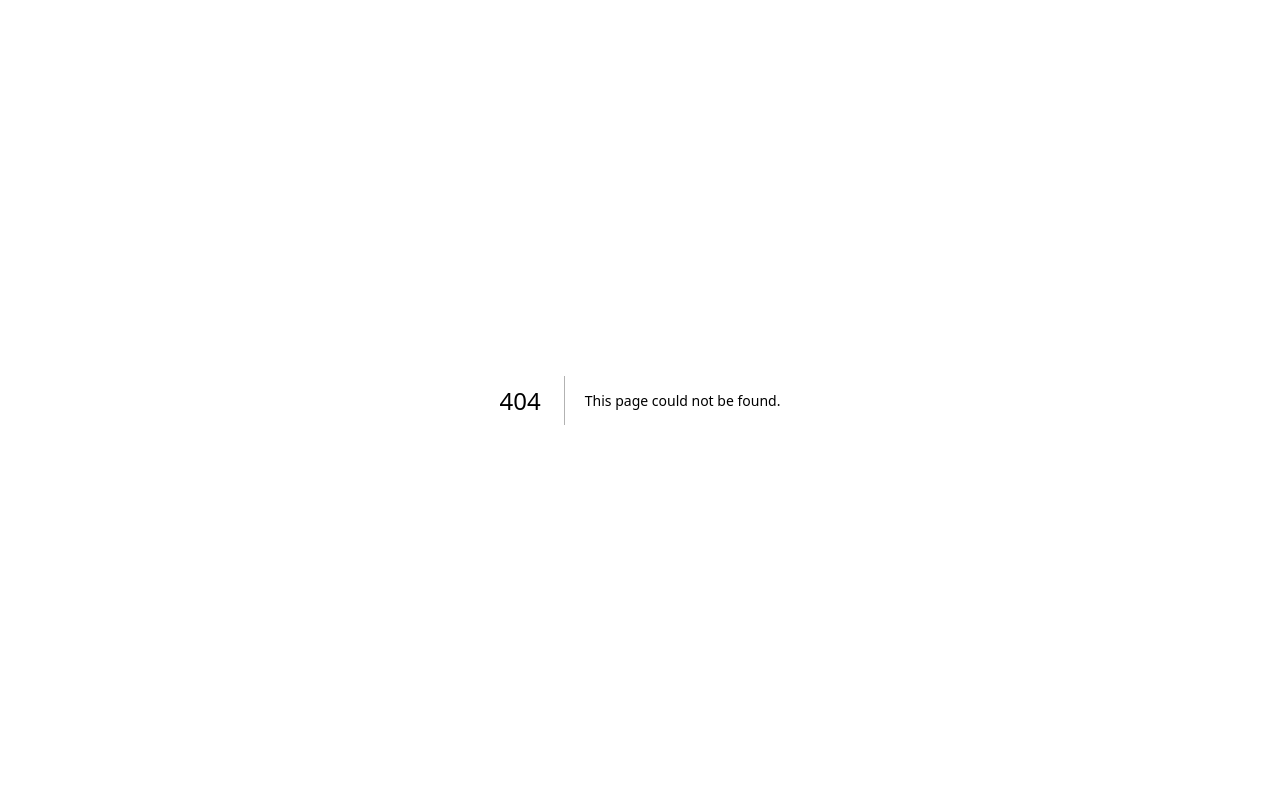
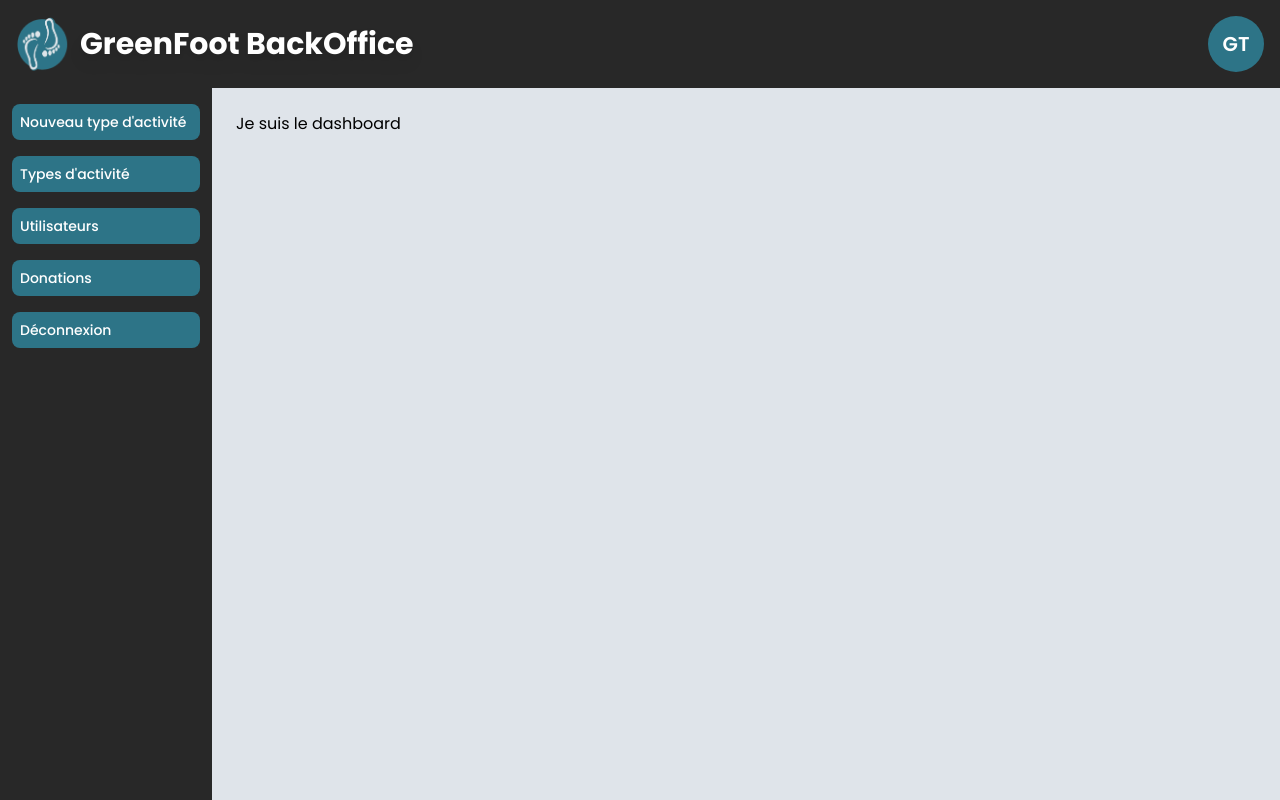
Before and after one commit to WildCodeSchool/2023-11-wns-bleu-g3, a Next.js app in the folder frontend/: page /admin/dashboard in a window 1280 px wide. Before the commit this address had no page. Built offline with nearby package versions, Linux system fonts and the light colour scheme.

Commit message:
admin layout ok

```diff
--- /dev/null
+++ b/frontend/src/components/side-admin-item.tsx
@@ -0,0 +1,18 @@
+export default function SideAdminItem({
+  name,
+  href,
+}: {
+  name: string;
+  href: string;
+}) {
+  return (
+    <li>
+      <a
+        href={href}
+        className="flex items-center text-sm p-2 text-white rounded-lg  bg-reef hover:bg-white hover:text-black btn transition ease-in-out"
+      >
+        {name}{" "}
+      </a>
+    </li>
+  );
+}
--- /dev/null
+++ b/frontend/src/components/side-admin.tsx
@@ -0,0 +1,25 @@
+import React from "react";
+import SideAdminItem from "./side-admin-item";
+
+export default function SideAdmin({ isOpen }: { isOpen: any }) {
+  return (
+    <aside
+      id="default-sidebar"
+      className={` md:translate-x-0 ${
+        isOpen === false
+          ? "-translate-x-full left-0 z-40 w-64 h-full transition-transform"
+          : "translate-x-0 z-40 left-0 absolute sm:relative w-full sm:w-1/2 md:w-64 h-full transition-transform"
+      }`}
+    >
+      <div className=" px-3 py-4 bg-anchor flex flex-col justify-between h-full">
+        <ul className="flex flex-col gap-4">
+          <SideAdminItem href="#" name="Nouveau type d'activité" />
+          <SideAdminItem href="#" name="Types d'activité" />
+          <SideAdminItem href="#" name="Utilisateurs" />
+          <SideAdminItem href="#" name="Donations" />
+          <SideAdminItem href="#" name="Déconnexion" />
+        </ul>
+      </div>
+    </aside>
+  );
+}
--- /dev/null
+++ b/frontend/src/components/topbar-admin.tsx
@@ -0,0 +1,36 @@
+import Icon from "./icon";
+
+export default function TopbarAdmin({
+  isOpen,
+  setIsOpen,
+}: {
+  isOpen: any;
+  setIsOpen: any;
+}) {
+  console.log(isOpen);
+  return (
+    <nav className="flex flex-row justify-between items-center p-4 bg-anchor w-full">
+      <div className="flex justify-center items-center gap-2">
+        <img src="../../img/greenfoot-logo.png" alt="" className="w-14" />
+
+        <h1 className="text-white text-xl md:text-3xl font-bold drop-shadow-lg">
+          GreenFoot <br className="md:hidden" /> BackOffice
+        </h1>
+      </div>
+      <div className="hidden md:block">
+        <button className="h-14 w-14 rounded-full bg-reef flex justify-center items-center text-xl text-white font-semibold btn hover:bg-white hover:text-anchor transition ease-in-out">
+          GT
+        </button>
+      </div>
+      {isOpen === false ? (
+        <button onClick={() => setIsOpen(true)} className="md:hidden">
+          <Icon name="menu" size="4xl" color="white" />
+        </button>
+      ) : (
+        <button onClick={() => setIsOpen(false)} className="md:hidden">
+          <Icon name="close" size="4xl" color="white" />
+        </button>
+      )}
+    </nav>
+  );
+}
--- /dev/null
+++ b/frontend/src/layouts/layout-admin.tsx
@@ -0,0 +1,16 @@
+import SideAdmin from "@/components/side-admin";
+import TopbarAdmin from "@/components/topbar-admin";
+import React, { use, useState } from "react";
+
+export default function LayoutAdmin({ children }: { children: any }) {
+  const [isOpen, setIsOpen] = useState(false);
+  return (
+    <>
+      <TopbarAdmin isOpen={isOpen} setIsOpen={setIsOpen} />
+      <main className="flex justify-between h-full">
+        <SideAdmin isOpen={isOpen} />
+        <div className="p-4 md:p-6 w-full absolute md:relative">{children}</div>
+      </main>
+    </>
+  );
+}
--- /dev/null
+++ b/frontend/src/pages/admin/dashboard.tsx
@@ -0,0 +1,9 @@
+import LayoutAdmin from "@/layouts/layout-admin";
+
+export default function Dashboard() {
+  return (
+    <LayoutAdmin>
+      <h2>Je suis le dashboard</h2>
+    </LayoutAdmin>
+  );
+}
```
